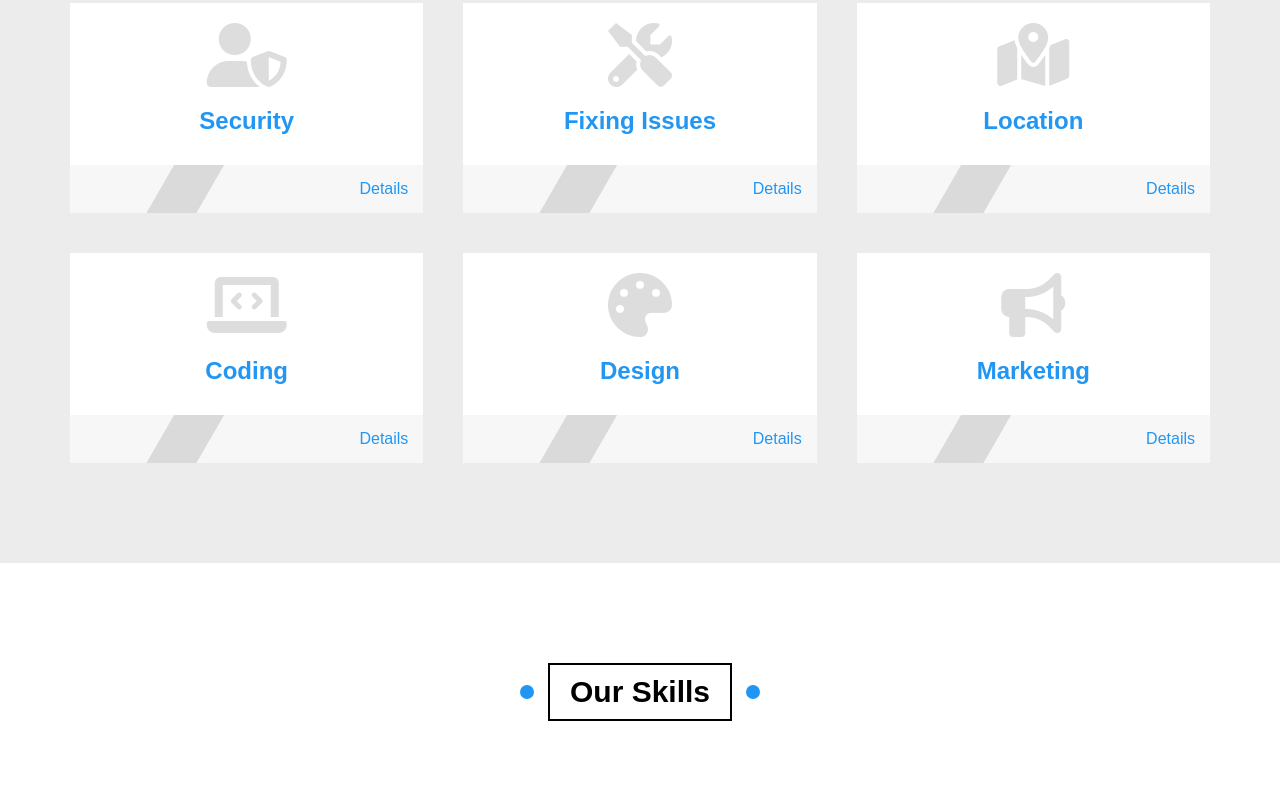
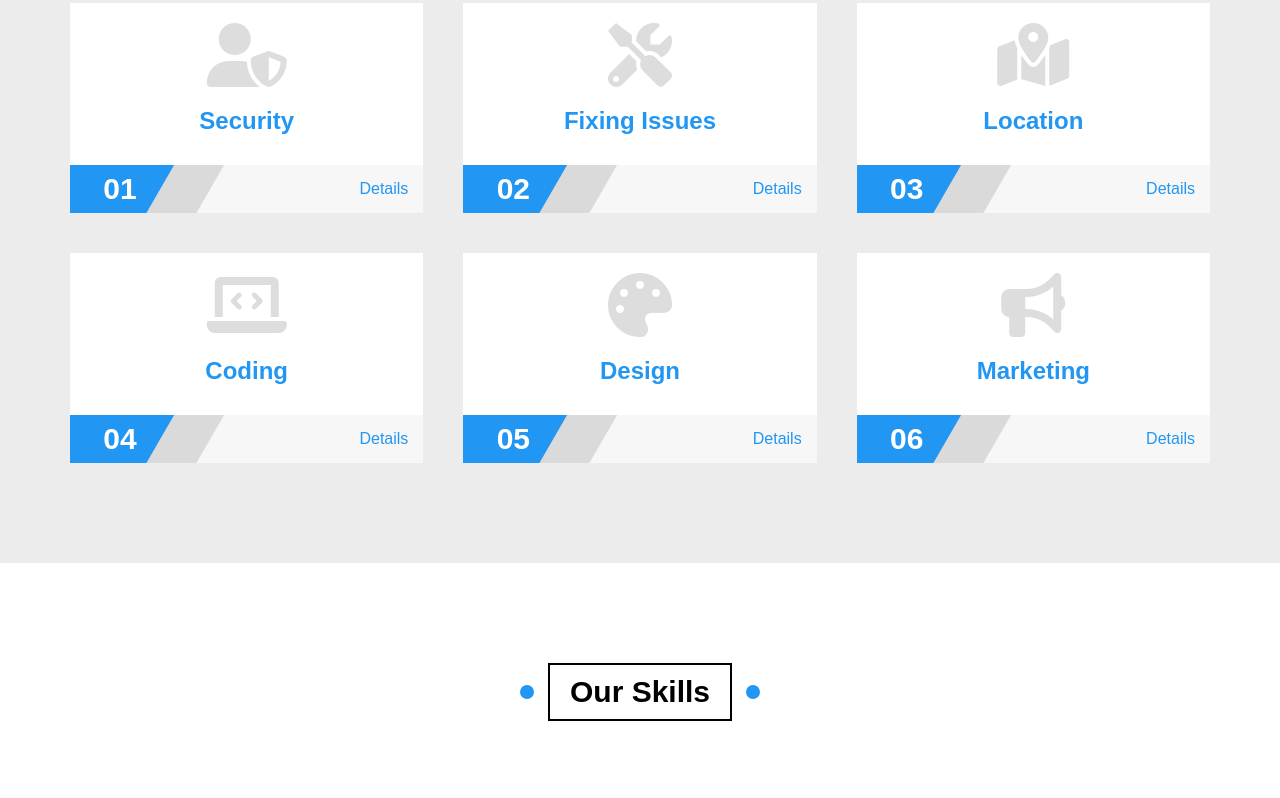
Before and after one commit to Hamada1922/Crazy-Lover, a plain HTML site: page index.html in a window 1280 px wide. Shown: the part 6951-7749 px from the top of the page. Drawn offline with Linux system fonts and the light colour scheme.

Commit message:
modified css file

```diff
--- a/css/crazy-lover.css
+++ b/css/crazy-lover.css
@@ -948,7 +948,7 @@ header .mega-menu .links li a i {
 
 .services .box .info::before {
     position: absolute;
-    /* content: "0"counter(services); */
+    content: "0" counter(services);
     background-color: var(--main-color);
     color: white;
     left: 0;
```
